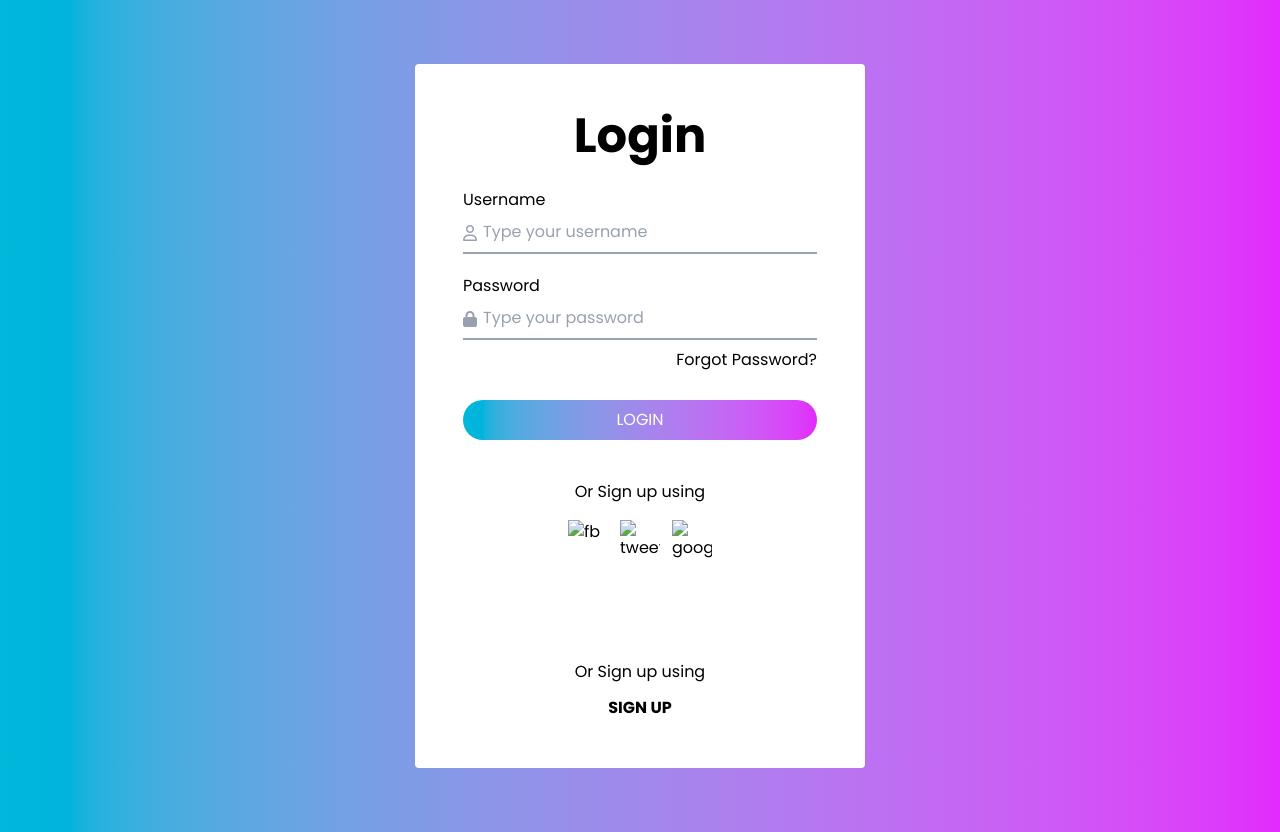
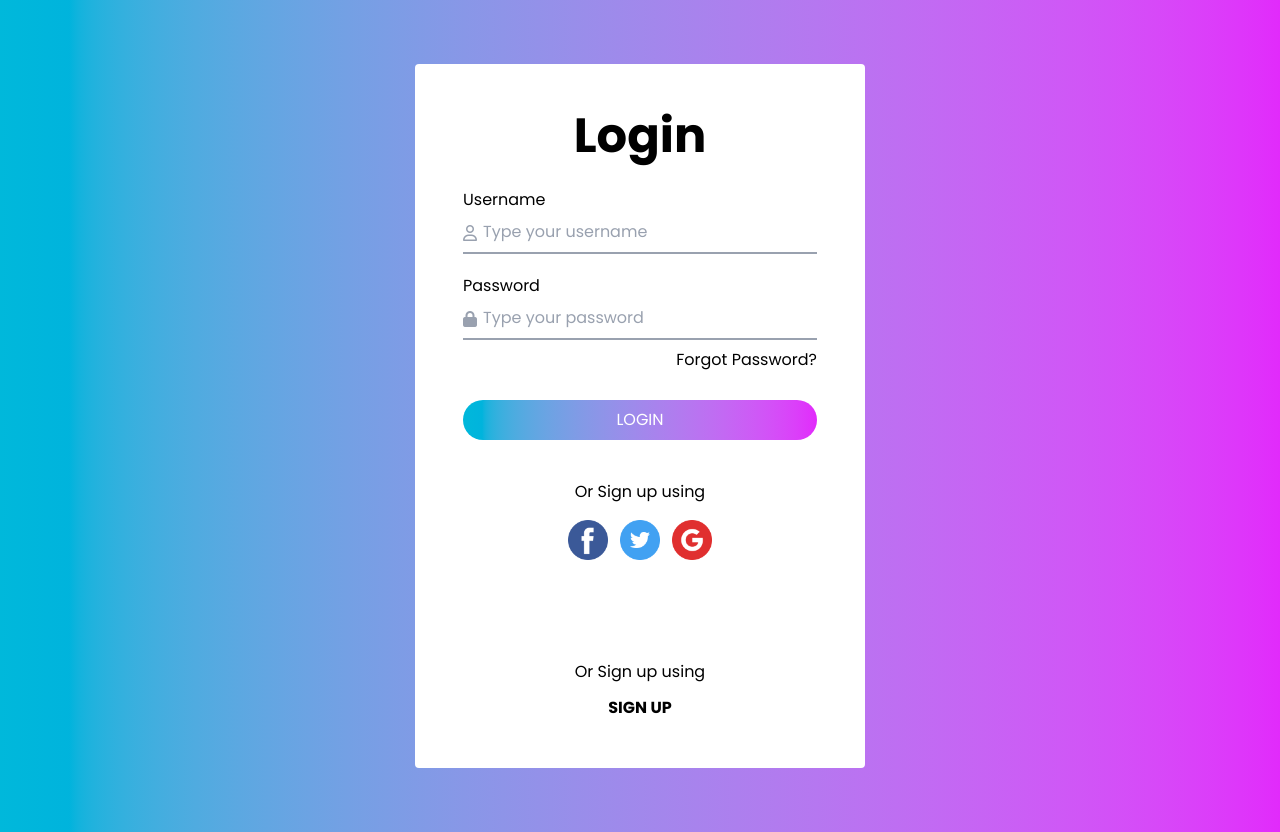
Before and after one commit to Anirudh168/Tailwind-Login-Form, a website: page index.html in a window 1280 px wide. Drawn offline with nearby package versions, Linux system fonts and the light colour scheme; files that its build step writes are made by us from their sources; the site is published under a folder, as on GitHub Pages, so addresses that start at the root find nothing.

Commit message:
Files added

```diff
--- a/index.html
+++ b/index.html
@@ -35,9 +35,9 @@
         <div class="flex flex-col gap-4 mt-10 justify-center items-center">
             <p>Or Sign up using</p>
             <div class="flex gap-3 justify-center items-center">
-                <img class="w-10 h-10" src="/assets/facebook.png" alt="fb">
-                <img class="w-10 h-10" src="/assets/twitter.png" alt="tweet">
-                <img class="w-10 h-10" src="/assets/social.png" alt="google">
+                <img class="w-10 h-10" src="assets/facebook.png" alt="fb">
+                <img class="w-10 h-10" src="assets/twitter.png" alt="tweet">
+                <img class="w-10 h-10" src="assets/social.png" alt="google">
             </div>
         </div>
         <div class="pt-[100px] flex flex-col gap-3 items-center">
```
